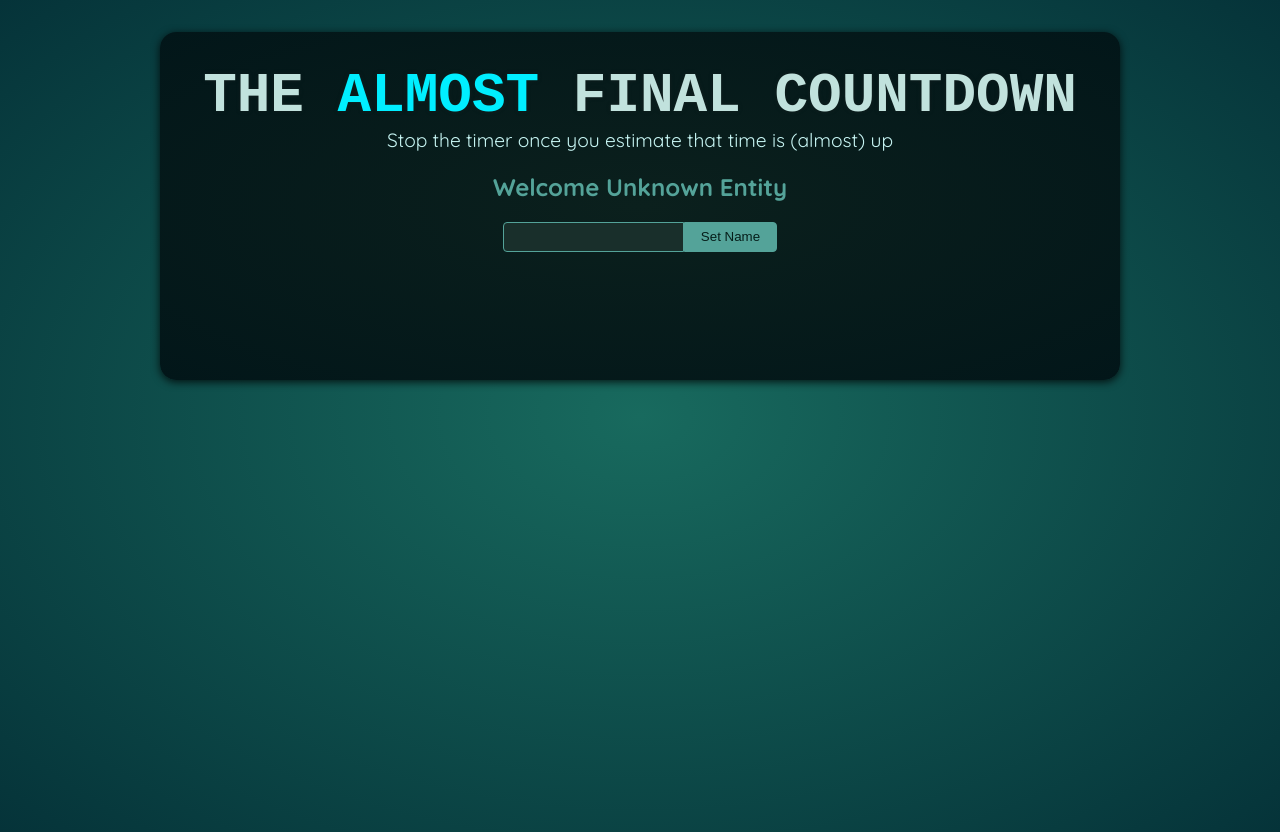
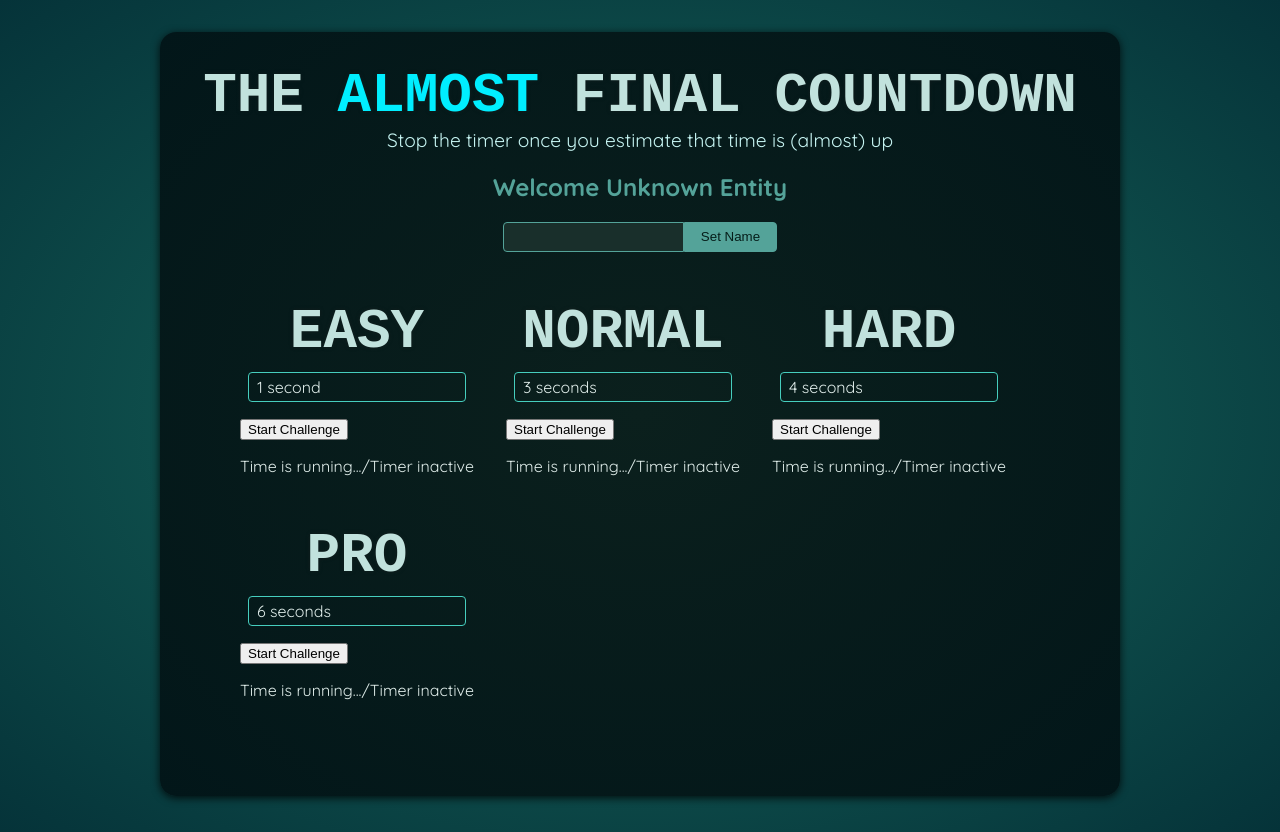
Before and after one commit to churbr/refs-portal, a React (Vite) app: page / in a window 1280 px wide. Built offline with nearby package versions, Linux system fonts and the light colour scheme; a web font is replaced by a local one.

Commit message:
Adding Challenges to the Demo Project

```diff
--- a/src/App.jsx
+++ b/src/App.jsx
@@ -1,10 +1,16 @@
 import Player from './components/Player.jsx';
+import TimerChallenge from './components/TimerChallenge.jsx';
 
 function App() {
   return (
     <>
       <Player />
-      <div id="challenges"></div>
+      <div id="challenges">
+        <TimerChallenge title="Easy" targetTime={1} />
+        <TimerChallenge title="Normal" targetTime={3} />
+        <TimerChallenge title="Hard" targetTime={4} />
+        <TimerChallenge title="Pro" targetTime={6} />
+      </div>
     </>
   );
 }
--- /dev/null
+++ b/src/components/TimerChallenge.jsx
@@ -0,0 +1,16 @@
+export default function TimerChallenge({ title, targetTime }) {
+    return(
+        <section>
+            <h1>{title}</h1>
+            <p className="challenge-time">
+                {targetTime} second{targetTime > 1 ? 's' : '' }
+            </p>
+            <p>
+                <button>Start Challenge</button>
+            </p>
+            <p>
+                Time is running.../Timer inactive
+            </p>
+        </section>
+    )
+}
```
